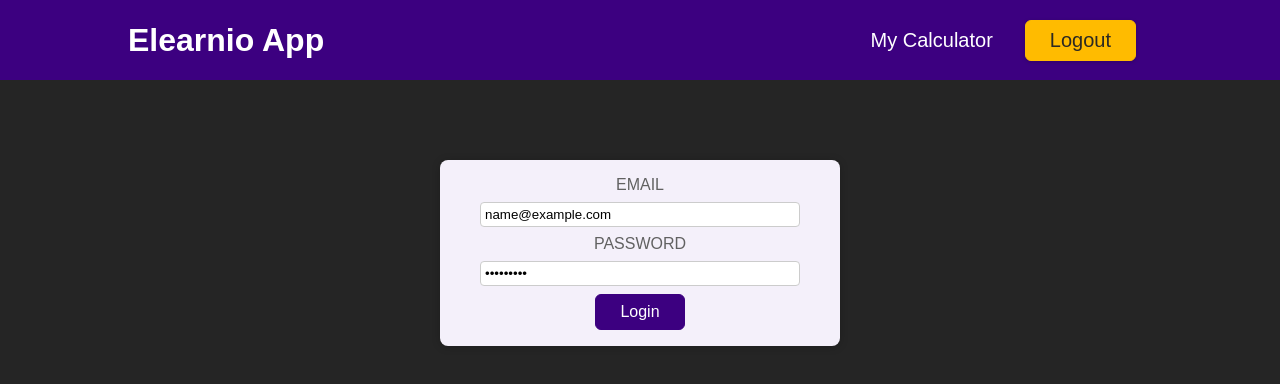
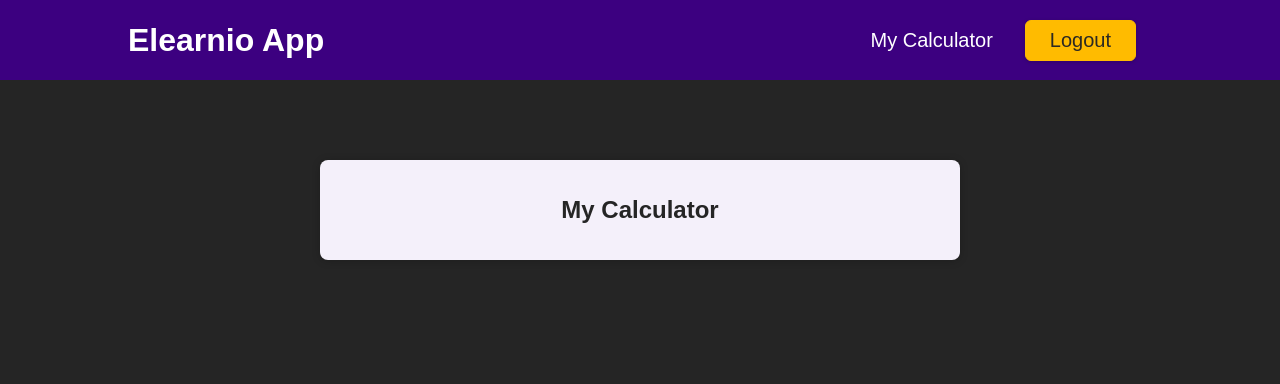
Before and after one commit to shinyKavery/Elearnio-Calculator, a React (Create React App) app: page / in a window 1280 px wide. Both pictures are taken after typing "name@example.com", "Sample123" into the empty fields and a click on the button "Login". Shown: the top 384 px of the page. Built offline with nearby package versions, Linux system fonts and the light colour scheme.

Commit message:
added the authentication logic for authentication slice

```diff
--- a/src/App.js
+++ b/src/App.js
@@ -1,16 +1,20 @@
 
 
 import React from 'react'
+import { useSelector } from 'react-redux';
 import Auth from './components/Auth';
 import Header from './components/Header';
+import UserProfile from './components/Calculator';
 
 
 function App() {
+  const isAuthenticated=useSelector(state=>state.auth.isLoggedIn)
   return (
 
    <React.Fragment>
  <Header/>
- <Auth/>
+ {!isAuthenticated &&<Auth/>}
+ {isAuthenticated &&<UserProfile/>}
  </React.Fragment>
   );
 
--- a/src/components/Auth.js
+++ b/src/components/Auth.js
@@ -11,14 +11,14 @@ const Auth = () => {
 const userPasswordInput = useRef("");
   const loginHandler = (event)=>{
     event.preventDefault();
-    dispatch(authActions.login);
+    dispatch(authActions.login());
 console.log(userNameInput.current.value);
   }
   return (
     <React.Fragment>
-     {!authenticationStatus && <main className={classes.auth}>
+     <main className={classes.auth}>
        <section>
-        <form>
+        <form onSubmit={loginHandler}>
           <div className={classes.control}>
             <label htmlFor='email'>Email</label>
             <input type='email' id='email' ref={userNameInput}/>
@@ -30,7 +30,7 @@ console.log(userNameInput.current.value);
           <button onClick={loginHandler}>Login</button>
         </form>
       </section>
-    </main>}
+    </main>
     </React.Fragment>
   );
 };
--- /dev/null
+++ b/src/components/Calculator.js
@@ -0,0 +1,11 @@
+import classes from './Calculator.module.css';
+
+const UserProfile = () => {
+  return (
+    <main className={classes.profile}>
+      <h2>My Calculator</h2>
+    </main>
+  );
+};
+
+export default UserProfile;
--- a/src/components/Header.js
+++ b/src/components/Header.js
@@ -1,23 +1,23 @@
+import { useSelector } from 'react-redux';
 import classes from './Header.module.css';
 
 const Header = () => {
-  const loginHandler = ()=>{
+  const isAuthenticated = useSelector(state=>state.auth.isLoggedIn);
 
-  }
   return (
     <header className={classes.header}>
       <h1>Elearnio App</h1>
-      <nav>
+      {isAuthenticated && <nav>
         <ul>
           <li>
             <a href='/'>My Calculator</a>
           </li>
 
           <li>
-            <button onClick={loginHandler}>Logout</button>
+            <button>Logout</button>
           </li>
         </ul>
-      </nav>
+      </nav>}
     </header>
   );
 };
```
Also changed, not shown: src/components/UserProfile.js (deleted, +0 -11 lines), src/components/Calculator.module.css (renamed from src/components/UserProfile.module.css).
